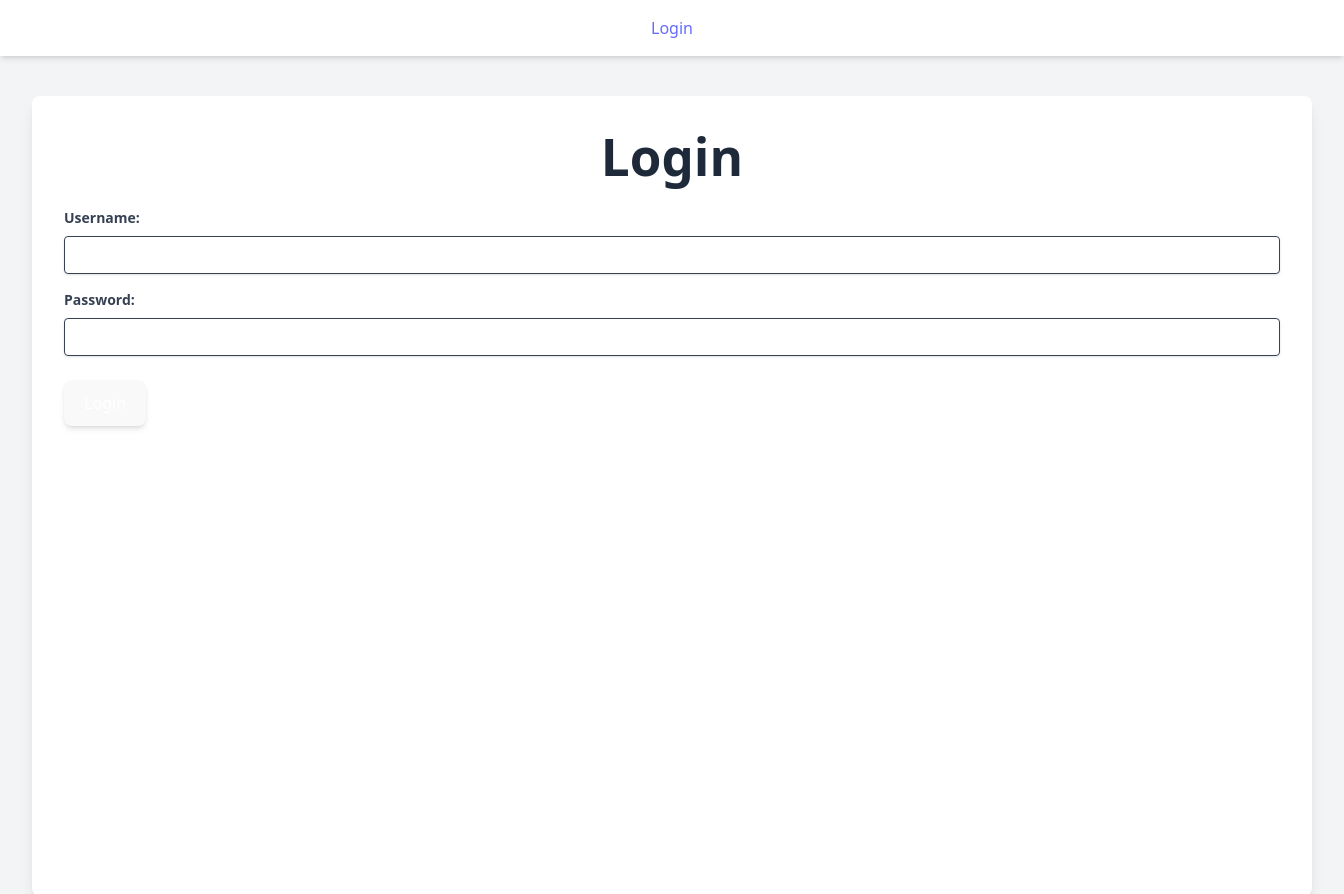
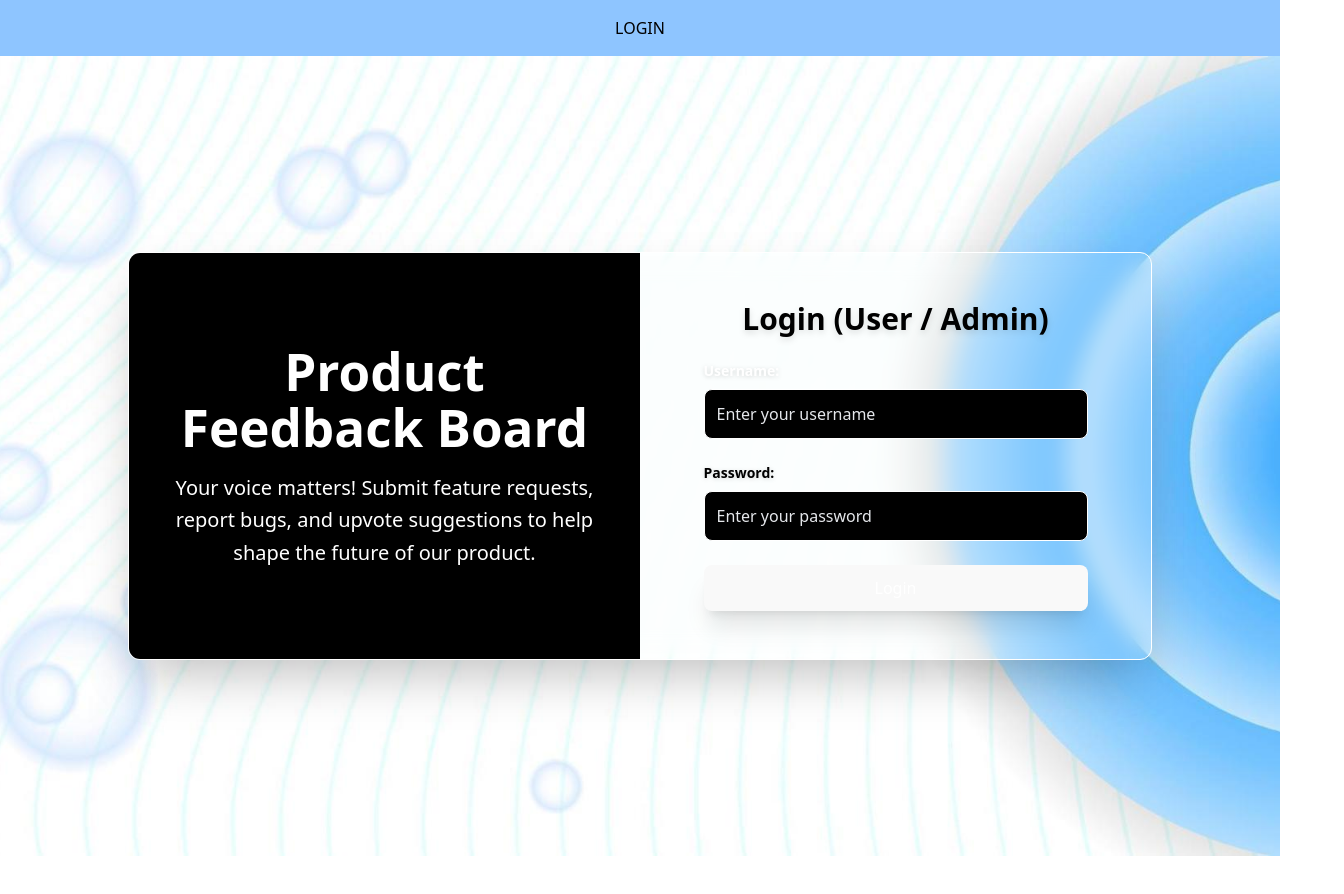
Before and after one commit to AbdulCodeCraft/feedback-board-MERN, a React (Vite) app in the folder feedback_board/frontend/: page /login in a window 1280 px wide. Shown: the whole page, 1344 px wide, since content can reach past the window. After the commit the page ends 856 px from the top, so only its background shows below. Built offline with nearby package versions, Linux system fonts and the light colour scheme; no server answers.

Commit message:
landing page ui enhanced

```diff
--- a/feedback_board/frontend/src/App.jsx
+++ b/feedback_board/frontend/src/App.jsx
@@ -11,7 +11,7 @@ function App() {
   return (
     <div className="min-h-screen bg-gray-100 font-sans">
       {/* Basic Navigation (Header) */}
-      <nav className="bg-white shadow-md p-4">
+      <nav className="bg-blue-300 shadow-md p-4">
         <ul className="flex justify-center space-x-4">
           {isAuthenticated && ( // Only show Home link if authenticated
             <li><Link to="/" className="text-blue-600 hover:text-blue-800 font-semibold">Home</Link></li>
@@ -20,7 +20,7 @@ function App() {
             <li><Link to="/submit" className="text-blue-600 hover:text-blue-800 font-semibold">Submit Feedback</Link></li>
           )}
           {!isAuthenticated ? ( // Show Login if not authenticated
-            <li><Link to="/login" className="text-blue-600 hover:text-blue-800 font-semibold">Login</Link></li>
+            <li><Link to="/login" className="!text-black hover:text-blue-800 font-semibold">LOGIN</Link></li>
           ) : ( // Show Logout if authenticated
             <li>
               <button
@@ -34,7 +34,7 @@ function App() {
         </ul>
       </nav>
 
-      <main className="w-full px-4 sm:px-6 lg:px-8">
+      <main >
         <Routes>
           {/* Route for the Login Page - accessible by anyone */}
           <Route path="/login" element={<LoginPage />} />
--- a/feedback_board/frontend/src/pages/LoginPage.jsx
+++ b/feedback_board/frontend/src/pages/LoginPage.jsx
@@ -1,31 +1,57 @@
-    import React, { useState } from 'react';
+import React, { useState, useEffect } from 'react';
 import { useNavigate } from 'react-router-dom';
-import { useAuth } from '../context/AuthContext'; // Import useAuth hook
+import { useAuth } from '../context/AuthContext';
 
 const LoginPage = () => {
   const [username, setUsername] = useState('');
   const [password, setPassword] = useState('');
   const [error, setError] = useState(null);
-  const { login } = useAuth(); // Get the login function from context
+  const { login, isAuthenticated } = useAuth();
   const navigate = useNavigate();
+
+  // Effect to redirect if user is already authenticated
+  useEffect(() => {
+    if (isAuthenticated) {
+      navigate('/'); // Redirect to homepage if already logged in
+    }
+  }, [isAuthenticated, navigate]);
 
   const handleSubmit = (e) => {
     e.preventDefault();
-    setError(null); // Clear previous errors
+    setError(null);
 
-    // Call the login function from your AuthContext
     const result = login(username, password);
 
     if (result.success) {
-      navigate('/'); // Redirect to homepage on successful login
+      // useEffect will handle navigation
     } else {
-      setError(result.message); // Display error message from AuthContext
+      setError(result.message);
     }
   };
 
   return (
-    <div className="w-screen h-screen bg-white p-8 rounded-lg shadow-lg mt-10">
-      <h1 className="text-3xl font-bold text-gray-800 mb-6 text-center">Login</h1>
+    // Main container: full screen, background image, flex to center content
+    <div
+      className="w-screen h-screen bg-[url('/images/landing_bg.jpg')] bg-cover bg-center flex items-center justify-center p-4 sm:p-6" // Adjusted padding for mobile
+    >
+      {/* Content wrapper: flex for left/right sections, responsive layout */}
+      <div className="flex flex-col lg:flex-row w-full max-w-5xl bg-white/10 backdrop-blur-md rounded-xl shadow-2xl overflow-hidden border border-white border-opacity-20">
+
+        {/* Left Section: Website Title and Description (Visible on all screens, stacks on mobile) */}
+        <div className="flex flex-col justify-center items-center p-6 sm:p-8 lg:w-1/2 text-white text-center bg-black bg-opacity-40"> {/* Adjusted padding */}
+          <h1 className="text-4xl sm:text-5xl md:text-6xl font-extrabold mb-3 sm:mb-4 drop-shadow-lg"> {/* Adjusted font size for mobile */}
+            Product Feedback Board
+          </h1>
+          <p className="text-base sm:text-lg md:text-xl leading-relaxed max-w-md"> {/* Adjusted font size for mobile */}
+            Your voice matters! Submit feature requests, report bugs, and upvote suggestions to help shape the future of our product.
+          </p>
+        </div>
+
+        {/* Right Section: Login Form Container */}
+        <div className="p-6 sm:p-8 lg:p-12 lg:w-1/2 flex items-center justify-center"> {/* Adjusted padding */}
+          <div className="w-full max-w-sm"> {/* Inner container for form, to constrain its width */}
+            {/* Changed text-black to text-white for better contrast on blurred background */}
+            <h2 className="text-2xl sm:text-3xl font-bold text-black mb-6 text-center drop-shadow-md">Login (User / Admin)</h2>
 
             {error && (
               <div className="bg-red-100 border border-red-400 text-red-700 px-4 py-3 rounded relative mb-4" role="alert">
@@ -34,44 +60,51 @@ const LoginPage = () => {
               </div>
             )}
 
-      <form onSubmit={handleSubmit}>
-        <div className="mb-4">
-          <label htmlFor="username" className="block text-gray-700 text-sm font-bold mb-2">
+            <form onSubmit={handleSubmit} className="space-y-5 sm:space-y-6"> {/* Adjusted spacing */}
+              <div>
+                {/* Changed text-black to text-white for labels */}
+                <label htmlFor="username" className="block text-white text-sm font-semibold mb-2 drop-shadow-sm">
                   Username:
                 </label>
                 <input
                   type="text"
                   id="username"
-            className="shadow appearance-none border rounded w-full py-2 px-3 text-gray-700 leading-tight focus:outline-none focus:shadow-outline focus:ring-2 focus:ring-blue-500"
+                  // Adjusted input background to be slightly less opaque for better contrast on mobile
+                  className="w-full p-3 rounded-lg bg-black  bg-opacity-30 border border-white border-opacity-40 text-white placeholder-gray-200 focus:outline-none focus:ring-2 focus:ring-white focus:ring-opacity-70"
+                  placeholder="Enter your username"
                   value={username}
                   onChange={(e) => setUsername(e.target.value)}
                   required
                 />
               </div>
 
-        <div className="mb-6">
-          <label htmlFor="password" className="block text-gray-700 text-sm font-bold mb-2">
+              <div>
+                {/* Changed text-black to text-white for labels */}
+                <label htmlFor="password" className="block text-black  text-sm font-semibold mb-2 drop-shadow-sm">
                   Password:
                 </label>
                 <input
                   type="password"
                   id="password"
-            className="shadow appearance-none border rounded w-full py-2 px-3 text-gray-700 leading-tight focus:outline-none focus:shadow-outline focus:ring-2 focus:ring-blue-500"
+                  // Adjusted input background to be slightly less opaque for better contrast on mobile
+                  className="w-full p-3 rounded-lg bg-black  bg-opacity-30 border border-white border-opacity-40 text-white placeholder-gray-200 focus:outline-none focus:ring-2 focus:ring-white focus:ring-opacity-70"
+                  placeholder="Enter your password"
                   value={password}
                   onChange={(e) => setPassword(e.target.value)}
                   required
                 />
               </div>
 
-        <div className="flex items-center justify-between">
               <button
                 type="submit"
-            className="bg-blue-600 hover:bg-blue-700 text-white font-bold py-2 px-4 rounded-lg shadow-md transition duration-300"
+                className="w-full bg-blue-600 hover:bg-blue-700 text-white   font-bold py-3 px-4 rounded-lg shadow-xl transition duration-1000 transform hover:scale-105"
               >
                 Login
               </button>
+            </form>
           </div>
-      </form>
+        </div>
+      </div>
     </div>
   );
 };
```
Also changed, not shown: feedback_board/frontend/public/images/landing_bg.jpg (added). Lines whose indentation alone changed are shown as unchanged.
